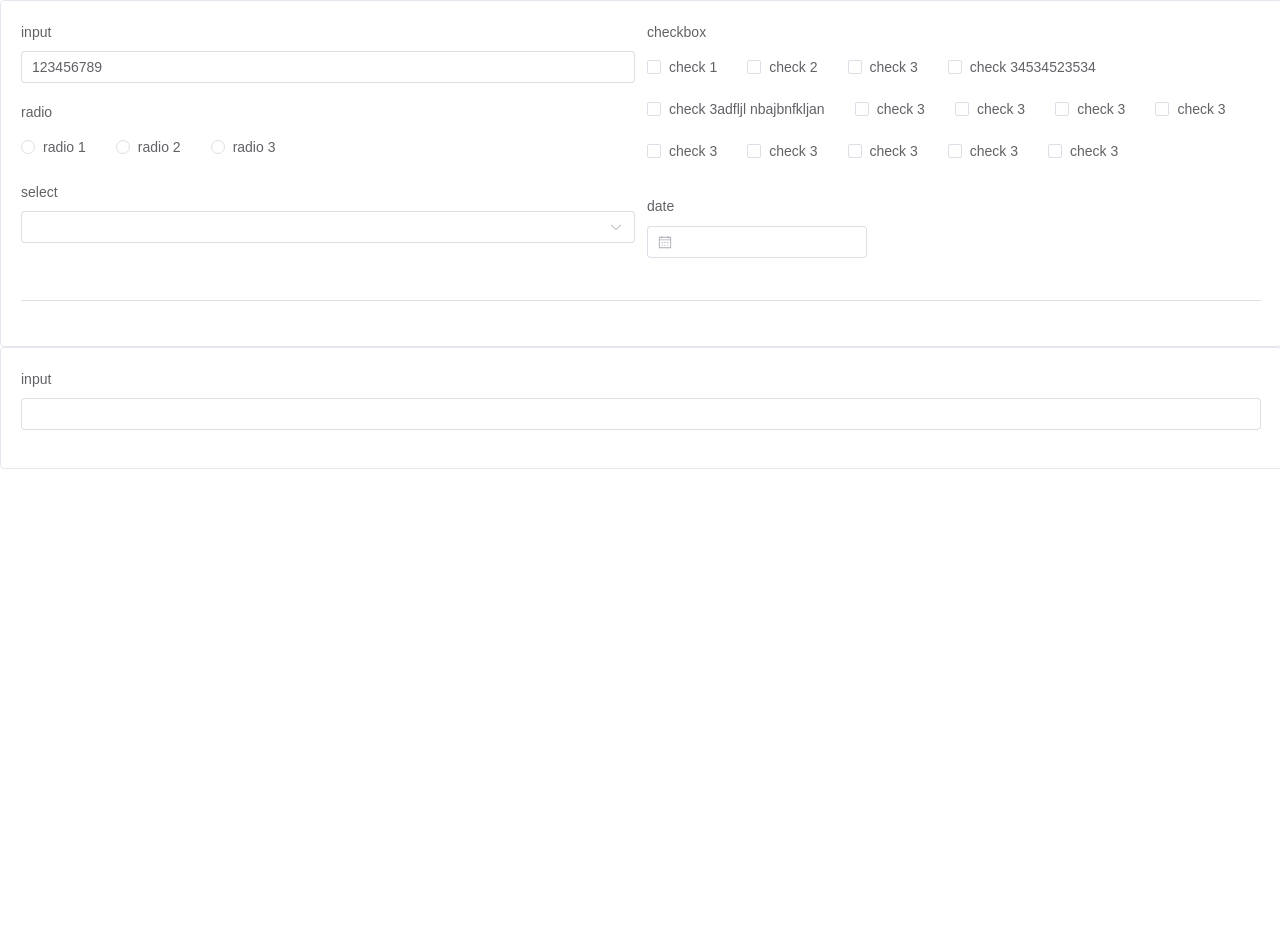
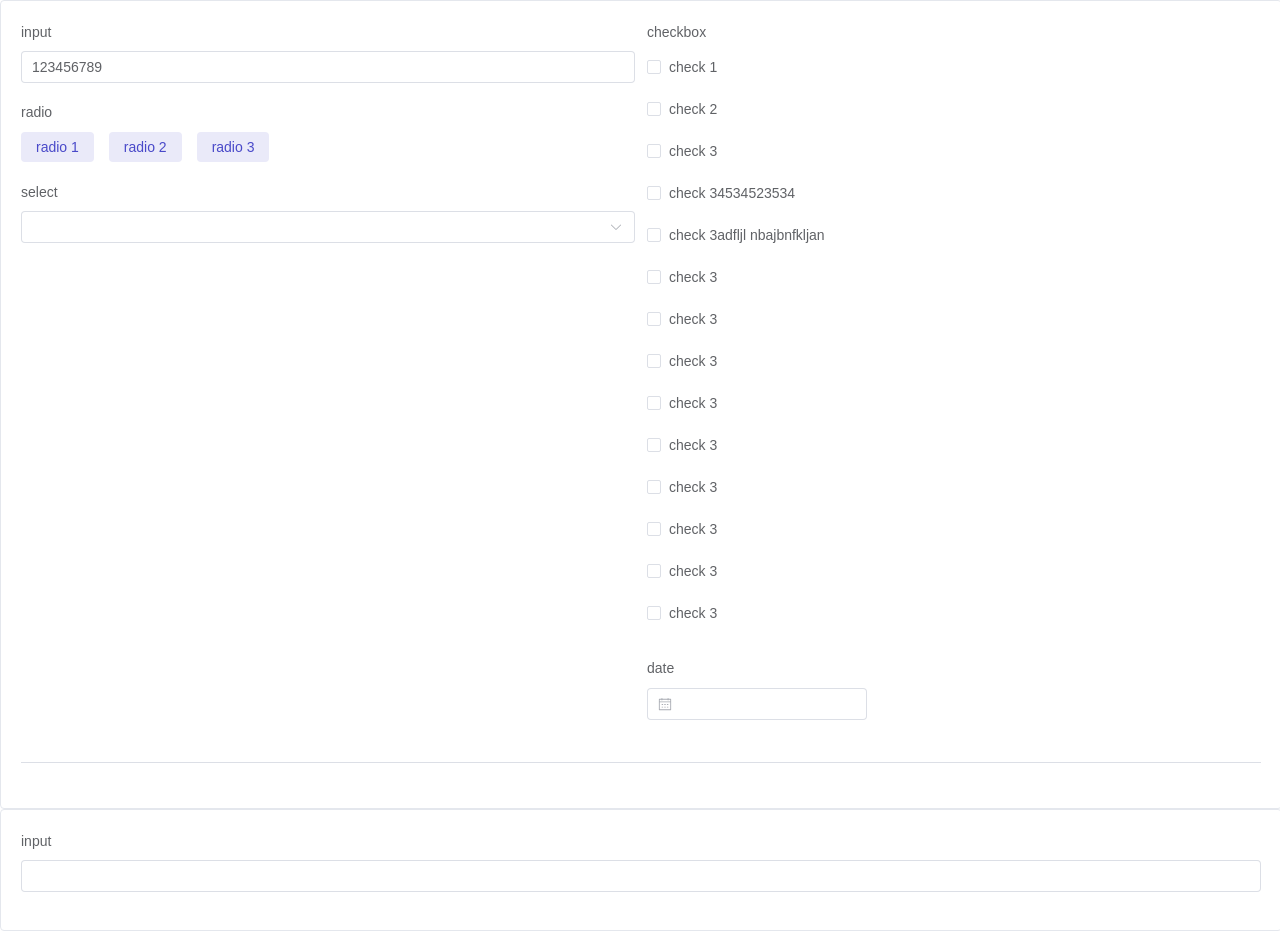
Before and after one commit to williamBoss/aics, a Vue app: page /form in a window 1280 px wide. Before the commit the page ends 800 px from the top, so only its background shows below. Built offline with nearby package versions, Linux system fonts and the light colour scheme.

Commit message:
feature: 修改样式

```diff
--- a/src/components/FormRender/FormWidget/CheckboxWidget.vue
+++ b/src/components/FormRender/FormWidget/CheckboxWidget.vue
@@ -14,7 +14,10 @@
         <el-checkbox
           v-for="(item, index) in field.options.optionItems"
           :key="index"
-          class="el-checkbox"
+          :class="{
+            'el-checkbox': true,
+            'row-checkbox-option': field.options.isRowCheckOption
+          }"
           :label="item.value"
           :disabled="item.disabled"
         >
@@ -51,4 +54,8 @@ const { handleChangeEvent } = useEventFunction(getCurrentInstance, props, oldFie
 .checkbox-container .el-checkbox {
   margin-bottom: 10px;
 }
+
+.row-checkbox-option {
+  flex: 0 0 100%;
+}
 </style>
--- a/src/components/FormRender/FormWidget/RadioWidget.vue
+++ b/src/components/FormRender/FormWidget/RadioWidget.vue
@@ -58,4 +58,20 @@ const { widgetSize, customClass } = useCommonComputed(props)
 const { handleChangeEvent } = useEventFunction(instance, props, oldFieldValue)
 </script>
 
-<style scoped></style>
+<style scoped>
+:deep(.el-radio-button) {
+  margin-right: 15px;
+}
+
+:deep(.el-radio-button) .el-radio-button__inner {
+  background: #eaeaf9;
+  color: #4949c9;
+  border-radius: 4px;
+  border: 0;
+}
+
+::v-deep(.el-radio-button).is-active .el-radio-button__inner {
+  background: #4949c9;
+  color: #ffffff;
+}
+</style>
--- a/src/views/form/vform40574.json
+++ b/src/views/form/vform40574.json
@@ -79,7 +79,7 @@
                     "columnWidth": "200px",
                     "size": "",
                     "displayStyle": "inline",
-                    "buttonStyle": false,
+                    "buttonStyle": true,
                     "border": false,
                     "labelWidth": null,
                     "labelHidden": false,
@@ -251,6 +251,7 @@
                     "labelHidden": false,
                     "disabled": false,
                     "hidden": false,
+                    "isRowCheckOption": true,
                     "optionItems": [
                       {
                         "label": "check 1",
```
